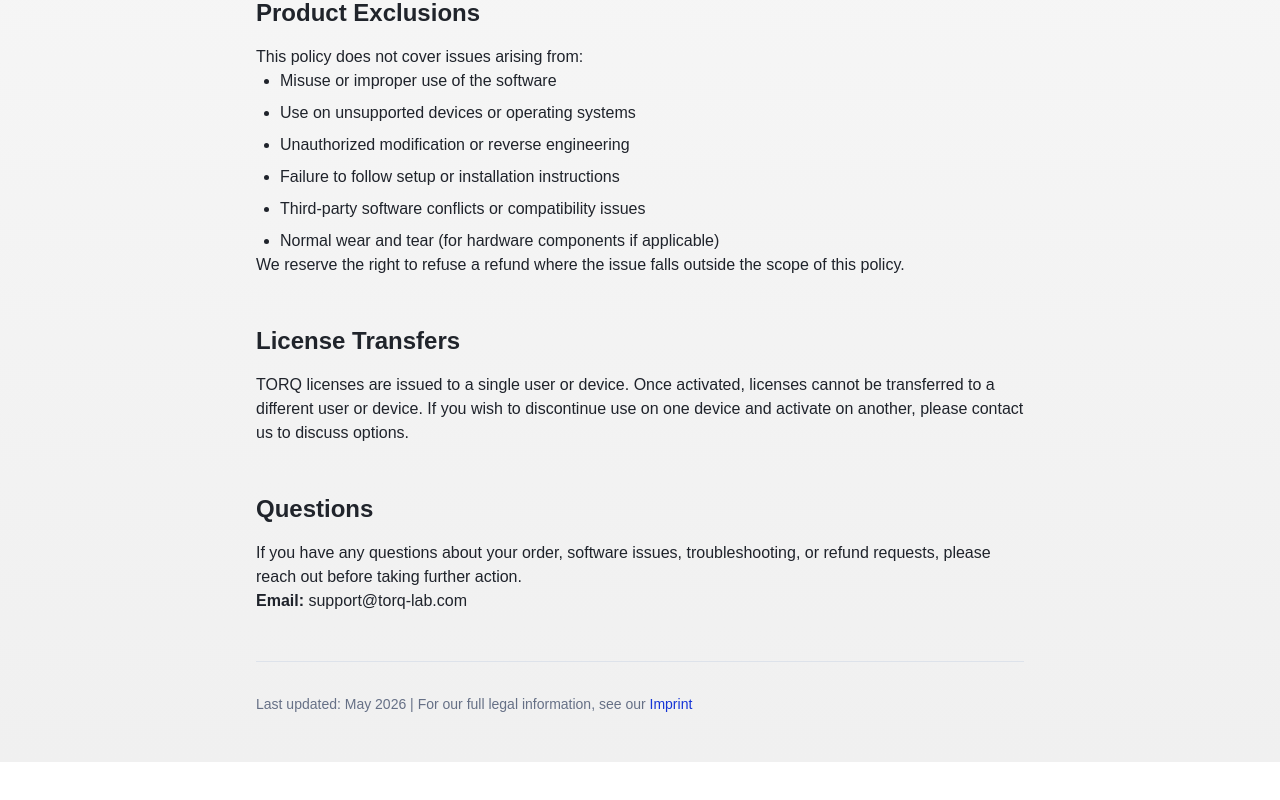
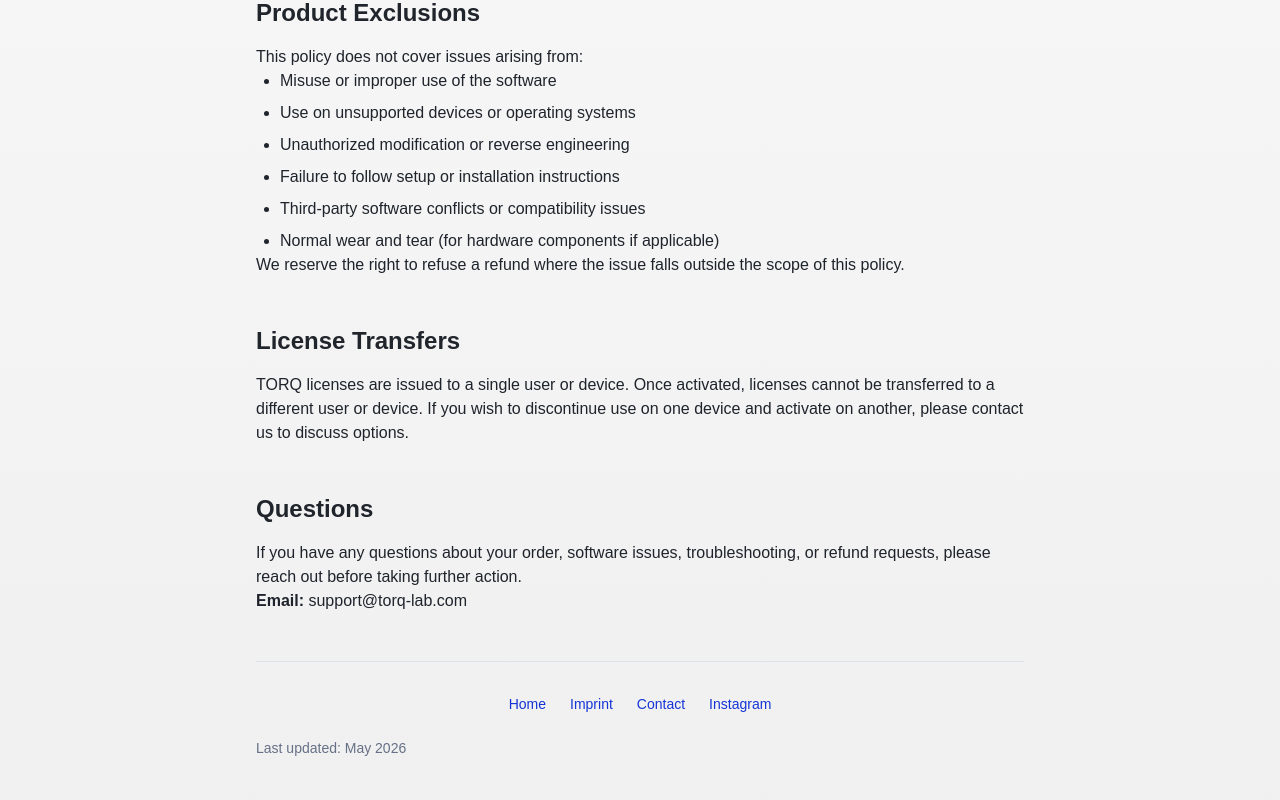
Before and after one commit to tungp2302/updater-frontend, a Next.js app: page /refund-policy in a window 1280 px wide. Shown: the part 1343-2143 px from the top of the page. Before the commit the page ends 2105 px from the top, so only its background shows below. Built offline with nearby package versions, Linux system fonts and the light colour scheme.

Commit message:
feat: add Instagram social link to all pages (imprint, refund policy)
- Instagram link appears in footer alongside Contact link
- Home and Account pages already have Instagram link
- All pages now consistent with social media presence

```diff
--- a/src/app/imprint/page.tsx
+++ b/src/app/imprint/page.tsx
@@ -212,6 +212,14 @@
             <a href="mailto:support@torq-lab.com" className="text-[#1434d6] hover:text-[#091aa0]">
               Contact
             </a>
+            <a
+              href="https://www.instagram.com/torqlab.mtg/"
+              target="_blank"
+              rel="noopener noreferrer"
+              className="text-[#1434d6] hover:text-[#091aa0]"
+            >
+              Instagram
+            </a>
           </div>
 
           <p className="text-center text-xs text-[#667086] mt-8">
--- a/src/app/refund-policy/page.tsx
+++ b/src/app/refund-policy/page.tsx
@@ -181,11 +181,27 @@
           </section>
 
           <section className="border-t border-[#dde2ea] pt-8 mt-12">
-            <p className="text-sm text-[#667086]">
-              Last updated: May 2026 | For our full legal information, see our{" "}
+            <div className="flex gap-6 flex-wrap justify-center text-sm mb-6">
+              <Link href="/" className="text-[#1434d6] hover:text-[#091aa0]">
+                Home
+              </Link>
               <Link href="/imprint" className="text-[#1434d6] hover:text-[#091aa0]">
                 Imprint
               </Link>
+              <a href="mailto:support@torq-lab.com" className="text-[#1434d6] hover:text-[#091aa0]">
+                Contact
+              </a>
+              <a
+                href="https://www.instagram.com/torqlab.mtg/"
+                target="_blank"
+                rel="noopener noreferrer"
+                className="text-[#1434d6] hover:text-[#091aa0]"
+              >
+                Instagram
+              </a>
+            </div>
+            <p className="text-sm text-[#667086]">
+              Last updated: May 2026
             </p>
           </section>
         </article>
```
